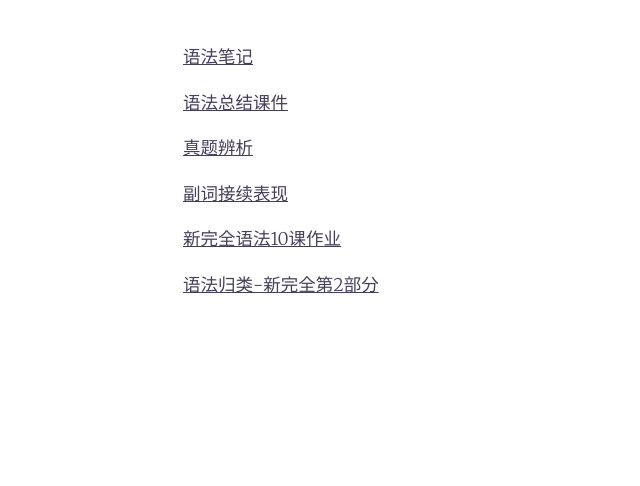
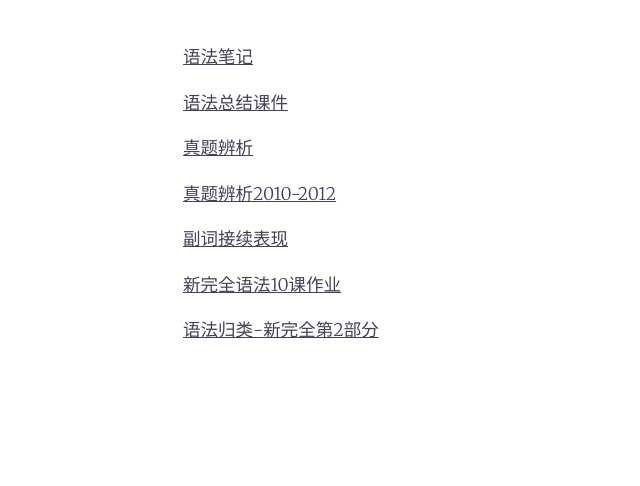
Before and after one commit to MrsLxj/test, a plain HTML site: page index.html in a window 1280 px wide. Shown: the whole page, without its empty margins (0-640 px from the left). Drawn offline with Linux system fonts and the light colour scheme.

Commit message:
Update index.html
Signed-off-by: MrsLxj <1404942787@qq.com>

```diff
--- a/index.html
+++ b/index.html
@@ -1557,6 +1557,7 @@
 			<p><a href='https://mrslxj.github.io/test/N27-1.html' class='url'>语法笔记</a></p>
 			<p><a href='https://mrslxj.github.io/test/语法总结课件.html' class='url'>语法总结课件</a></p>
 			<p><a href='https://mrslxj.github.io/test/真题辨析.html' class='url'>真题辨析</a></p>
+			<p><a href='https://mrslxj.github.io/test/真题辨析2010-2012.html' class='url'>真题辨析2010-2012</a></p>
 			<p><a href='https://mrslxj.github.io/test/接续表现.html' class='url'>副词接续表现</a></p>
 			<p><a href='https://mrslxj.github.io/test/zuoye10-1.html' class='url'>新完全语法10课作业</a></p>
 			<p><a href='https://mrslxj.github.io/test/语法归类-新完全.html' class='url'>语法归类-新完全第2部分</a></p>
```
